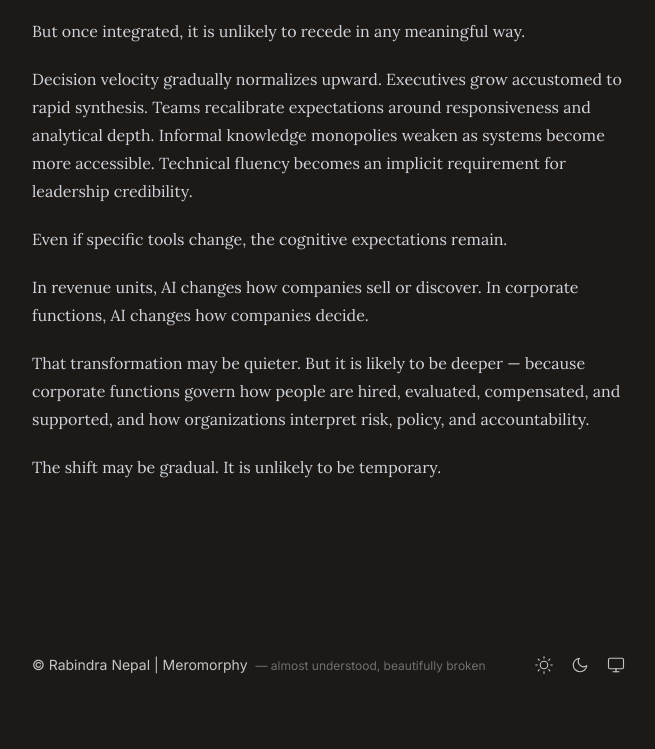
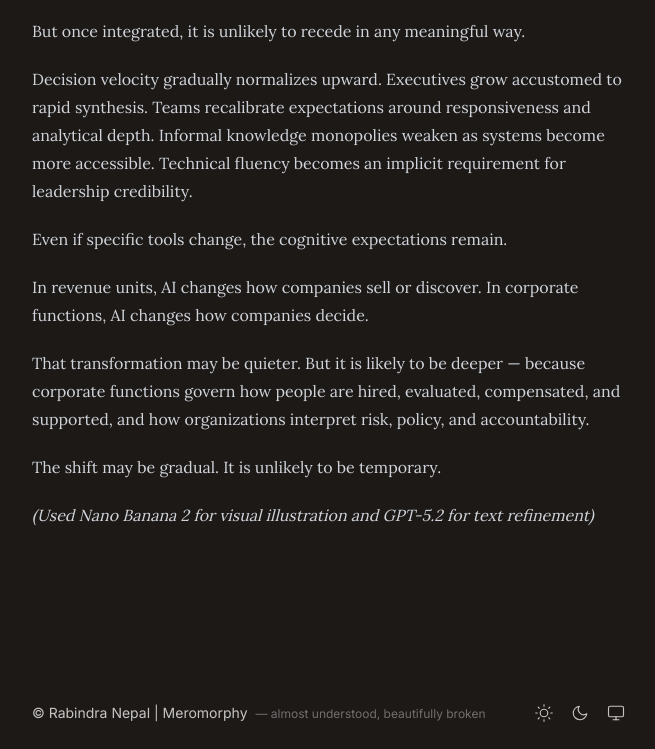
Before and after one commit to rnepal2/meromorphy, an Astro site: page /residues/03-below-the-revenue-line-ai-in-corporate-functions in a window 1280 px wide. Shown: the part 5084-5833 px from the top of the page, without its empty margins (308-963 px from the left). Before the commit the page ends 5785 px from the top, so only its background shows below. Built offline with nearby package versions, Linux system fonts and the light colour scheme; Astro itself is replaced by a stand-in of ours; a web font is replaced by a local one.

Commit message:
Update index.md

```diff
--- a/src/content/blog/03-below-the-revenue-line-ai-in-corporate-functions/index.md
+++ b/src/content/blog/03-below-the-revenue-line-ai-in-corporate-functions/index.md
@@ -94,3 +94,5 @@ In revenue units, AI changes how companies sell or discover. In corporate functi
 That transformation may be quieter. But it is likely to be deeper — because corporate functions govern how people are hired, evaluated, compensated, and supported, and how organizations interpret risk, policy, and accountability.
 
 The shift may be gradual. It is unlikely to be temporary.
+
+*(Used Nano Banana 2 for visual illustration and GPT-5.2 for text refinement)*
```
